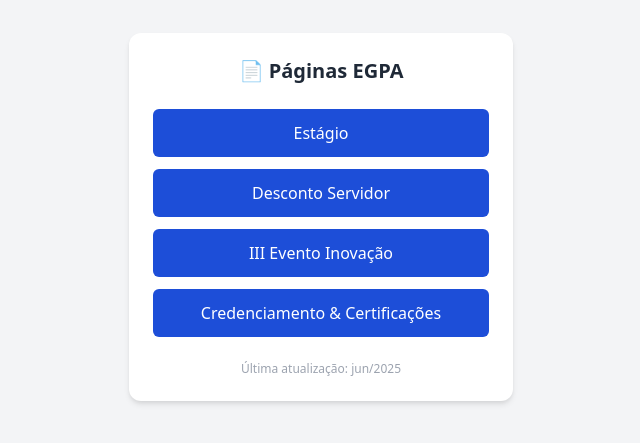
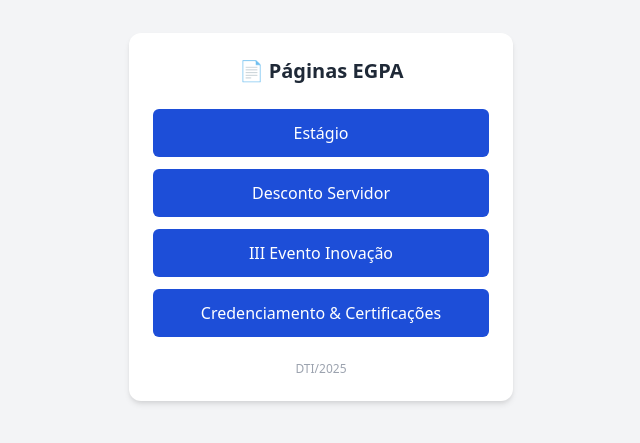
Before and after one commit to dtiegpa/paginawhatsapp, a plain HTML site: page index.html in a window 1280 px wide. Shown: the part 183-626 px from the top of the page, without its empty margins (319-959 px from the left). Drawn offline with nearby package versions, Linux system fonts and the light colour scheme.

Commit message:
Update index.html
Atualização de texto.

```diff
--- a/index.html
+++ b/index.html
@@ -57,7 +57,7 @@
         <a href="https://dtiegpa.github.io/certificacoes/" target="_blank" rel="noopener" class="button block text-center bg-blue-700 text-white py-3 rounded-md hover:bg-blue-800">Credenciamento & Certificações</a>
        </div>
 
-      <p class="update text-xs text-gray-400 text-center mt-6">Última atualização: jun/2025</p>
+      <p class="update text-xs text-gray-400 text-center mt-6">DTI/2025</p>
     </div>
   </div>
 </body>
```
